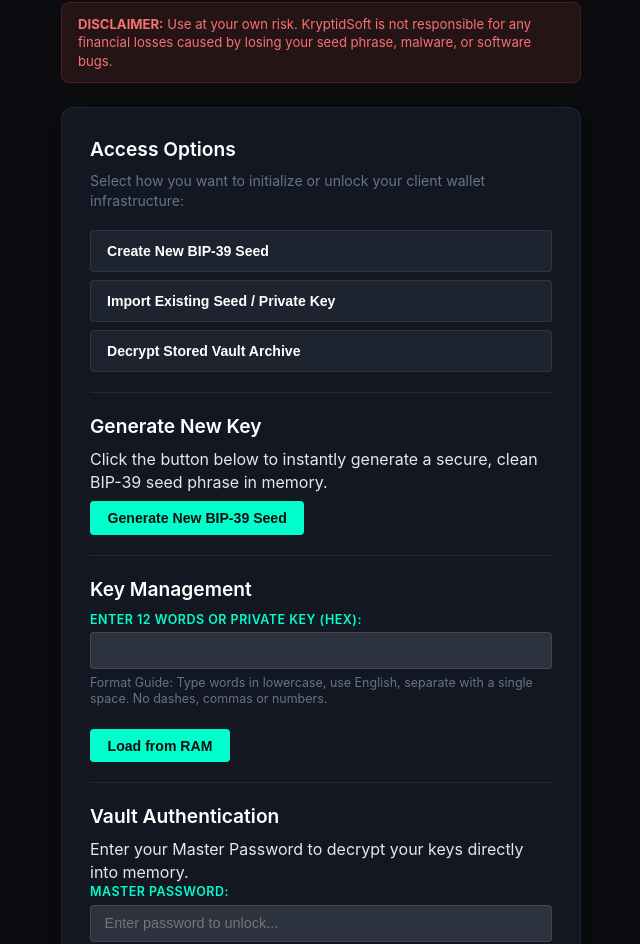
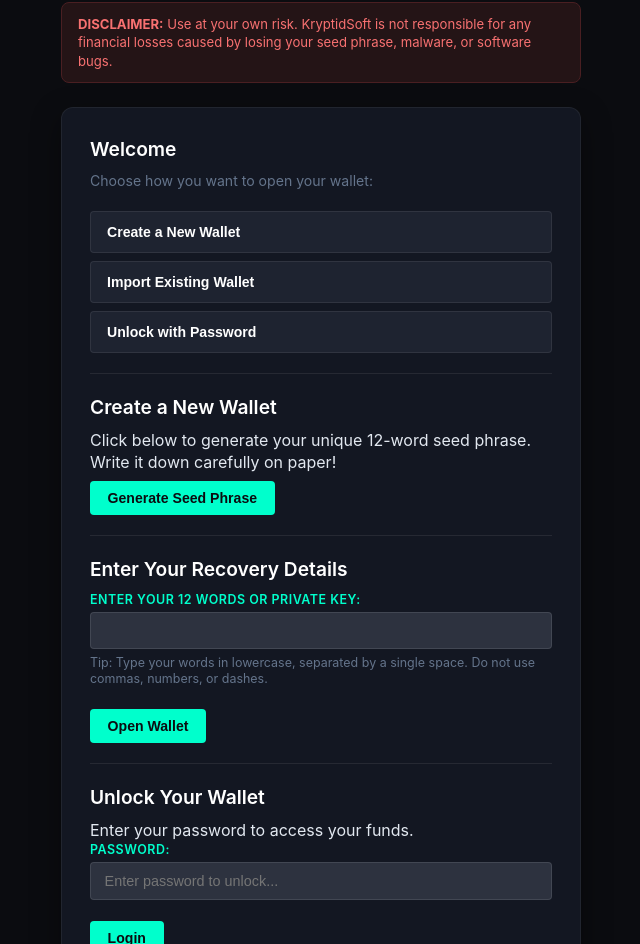
Before and after one commit to KryptidSoft/kryptid-wallet, a plain HTML site: page index.html in a window 1280 px wide. Shown: the part 88-1032 px from the top of the page, without its empty margins (319-959 px from the left). Drawn offline with Linux system fonts and the light colour scheme.

Commit message:
Definice a oprava adres

```diff
--- a/index.html
+++ b/index.html
@@ -12,7 +12,7 @@
 
     <div class="wallet-branding">
         <img src="favicon.png" alt="Kryptid Logo" class="wallet-small-logo">
-        <h1>Kryptid Wallet (Multi-Chain Edition)</h1>
+        <h1>Kryptid Wallet</h1>
     </div>
 
     <div class="disclaimer-box">
@@ -21,42 +21,42 @@
 
     <!-- ONBOARDING INITIALIZATION SCREEN -->
     <div id="onboarding-screen">
-        <h2>Access Options</h2>
-        <p class="section-desc">Select how you want to initialize or unlock your client wallet infrastructure:</p>
+        <h2>Welcome</h2>
+        <p class="section-desc">Choose how you want to open your wallet:</p>
 
         <div class="onboarding-routes">
-            <button id="routeCreateBtn">Create New BIP-39 Seed</button>
-            <button id="routeImportBtn">Import Existing Seed / Private Key</button>
-            <button id="routeVaultBtn">Decrypt Stored Vault Archive</button>
+            <button id="routeCreateBtn">Create a New Wallet</button>
+            <button id="routeImportBtn">Import Existing Wallet</button>
+            <button id="routeVaultBtn">Unlock with Password</button>
         </div>
 
         <div id="seed-create-subzone" style="display: none;">
-            <h3>Generate New Key</h3>
-            <p>Click the button below to instantly generate a secure, clean BIP-39 seed phrase in memory.</p>
-            <button id="generateBtn">Generate New BIP-39 Seed</button>
+            <h3>Create a New Wallet</h3>
+            <p>Click below to generate your unique 12-word seed phrase. Write it down carefully on paper!</p>
+            <button id="generateBtn">Generate Seed Phrase</button>
         </div>
 
         <div id="seed-import-subzone" style="display: none;">
-            <h3>Key Management</h3>
+            <h3>Enter Your Recovery Details</h3>
             <div class="form-group">
-                <label for="seedInput">Enter 12 words or Private Key (Hex):</label>
+                <label for="seedInput">Enter your 12 words or Private Key:</label>
                 <input type="password" id="seedInput" autocomplete="off" autocorrect="off" spellcheck="false">
-                <span class="format-guide">Format Guide: Type words in lowercase, use English, separate with a single space. No dashes, commas or numbers.</span>
+                <span class="format-guide">Tip: Type your words in lowercase, separated by a single space. Do not use commas, numbers, or dashes.</span>
             </div>
-            <button id="loadWalletBtn">Load from RAM</button>
+            <button id="loadWalletBtn">Open Wallet</button>
         </div>
 
         <div id="vault-setup-subzone" style="display: none;">
-            <h3>Vault Authentication</h3>
-            <p>Enter your Master Password to decrypt your keys directly into memory.</p>
+            <h3>Unlock Your Wallet</h3>
+            <p>Enter your password to access your funds.</p>
             <div class="form-group">
-                <label for="masterPasswordUnlock">Master Password:</label>
+                <label for="masterPasswordUnlock">Password:</label>
                 <input type="password" id="masterPasswordUnlock" autocomplete="off" autocorrect="off" spellcheck="false" placeholder="Enter password to unlock...">
             </div>
-            <button id="loadVaultBtn">Decrypt and Login</button>
+            <button id="loadVaultBtn">Login</button>
         </div>
 
-        <button id="backToRoutesBtn" style="display: none;">← Back to Options</button>
+        <button id="backToRoutesBtn" style="display: none;">← Back</button>
     </div>
 
     <template>
@@ -117,10 +117,10 @@
         </div>
 
         <div id="action-zone">
-            <h3>Send Transaction / Client Swap</h3>
+            <h3>Send Transaction / Swap</h3>
 
             <div class="form-group">
-                <label for="txTarget">Destination Address:</label>
+                <label for="txTarget">Recipient's Address:</label>
                 <input type="text" id="txTarget" placeholder="0x... or bc1...">
             </div>
 
@@ -141,12 +141,12 @@
         <!-- SECURITY TERMINATION ZONE -->
         <div class="security-management-zone">
             <h3>Security & Session Management</h3>
-            <p class="section-desc">Choose how you want to close your wallet session. You can lock it with a password for quick return, or wipe everything from this machine.</p>
+            <p class="section-desc">Choose how you want to close your current wallet session. You can temporarily lock it for a quick return, or completely wipe all sensitive data from this machine.</p>
 
             <!-- OPTION A BOX -->
             <div class="vault-lock-box">
                 <strong>Option A: Lock Wallet (Create Password for Next Login)</strong>
-                <p>Encrypt your keys into this browser's storage so you can log in next time using just a password instead of your seed phrase.</p>
+                <p>This encrypts your keys into this browser's local storage. On your next visit, you can log in quickly using just your Master Password instead of typing your 12-word seed phrase again.</p>
                 <div class="form-group">
                     <label for="masterPassword">Set Master Password:</label>
                     <input type="password" id="masterPassword" autocomplete="off" autocorrect="off" spellcheck="false" placeholder="Enter password to lock wallet...">
@@ -156,8 +156,8 @@
 
             <!-- OPTION B BOX -->
             <div class="destructive-logout-box">
-                <strong>Option B: Destructive Logout (Wipe RAM & Cache)</strong>
-                <p>Emergency termination. Immediately clears everything from computer memory. Next time you will have to enter your 12-word seed phrase again.</p>
+                <strong>Option B: Destructive Logout (Wipe RAM & Local Storage)</strong>
+                <p>Emergency termination. This completely erases your private keys from the computer's memory and browser cache. <strong>WARNING:</strong> You will absolutely need your 12-word seed phrase to access this wallet next time.</p>
                 <button id="clearMemoryBtn">Wipe RAM and Logout</button>
             </div>
         </div>
--- a/js/app.js
+++ b/js/app.js
@@ -171,7 +171,7 @@
         if (!WalletEngine.validateBitcoinTx(target, amountStr)) return;
 
         const amountSats = Math.round(parseFloat(amountStr) * 100000000);
-        const fromAddress = document.getElementById('btcAddress').innerText;
+        const fromAddress = document.getElementById('btcAddress').textContent;
 
         console.log("[Kryptid] UTXO parameters validated. Initializing localized secp256k1 cryptographic engine...");
         try {
@@ -214,7 +214,7 @@
             btn.innerText = '[copy]';
 
             btn.addEventListener('click', (e) => {
-                const txt = el.innerText;
+                const txt = el.textContent;
                 if (txt && txt !== "---") {
                     navigator.clipboard.writeText(txt).then(() => {
                         e.target.innerText = "[copied]";
```
